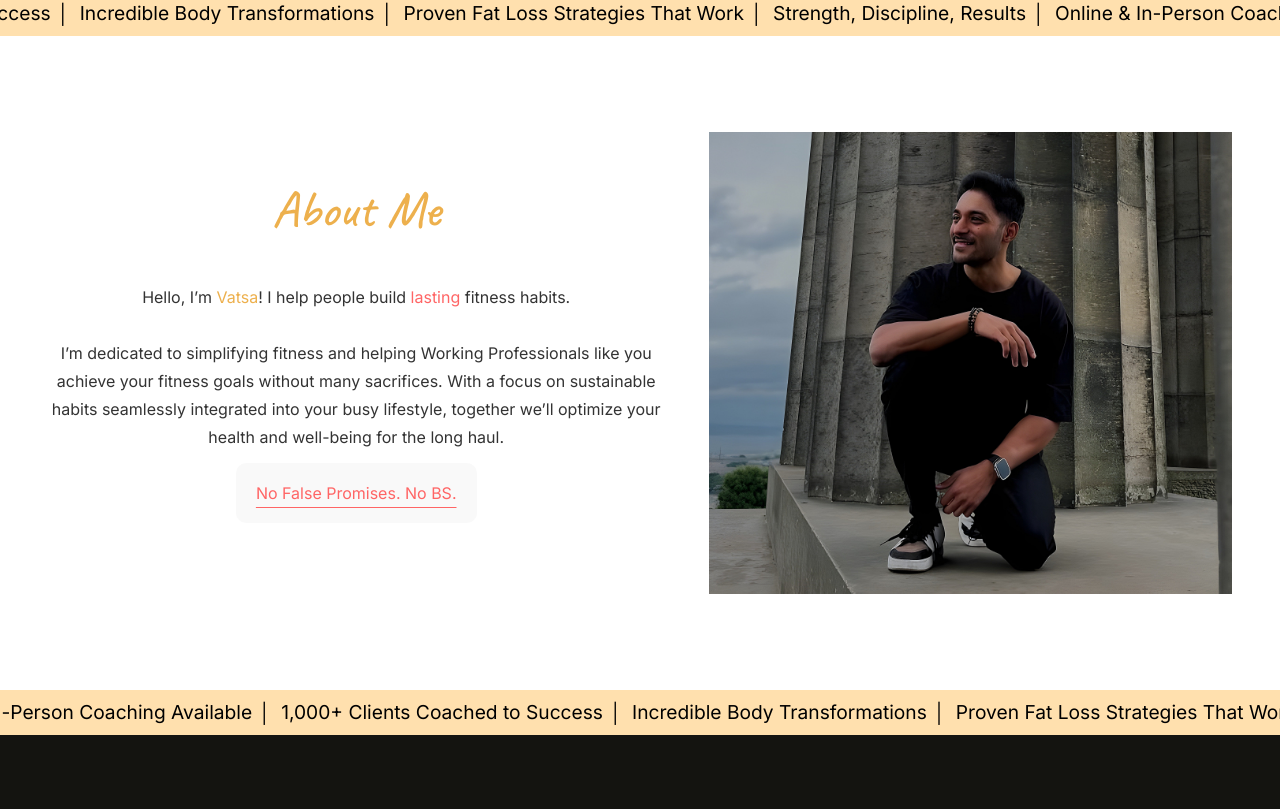
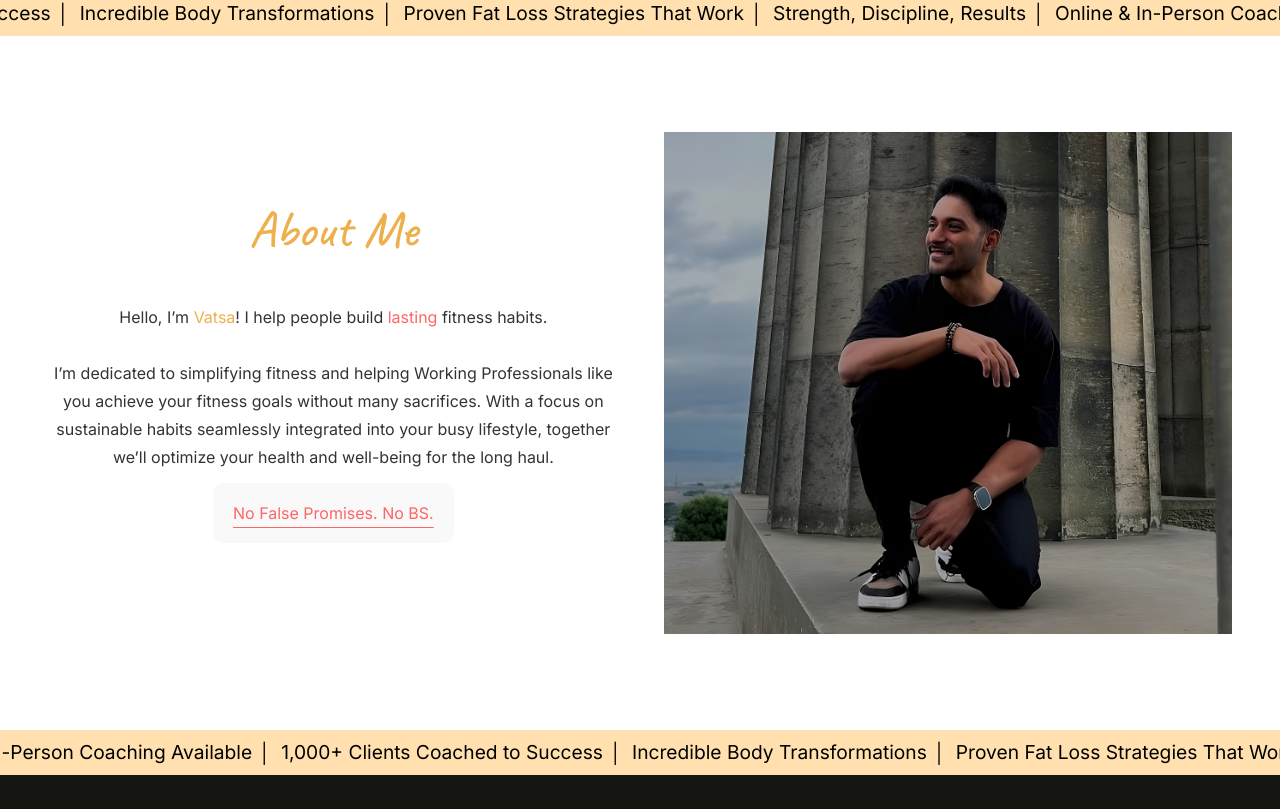
Before and after one commit to navdeepjaswal/FitLife-With-Vatsa, a React (Vite) app: page / in a window 1280 px wide. Shown: the part 751-1560 px from the top of the page. Built offline with nearby package versions, Linux system fonts and the light colour scheme.

Commit message:
fixed about - vatsa image proportions

```diff
--- a/src/Components/About/about.scss
+++ b/src/Components/About/about.scss
@@ -106,7 +106,8 @@ body,
 
 .content {
   animation: fadeIn 0.8s ease-out;
-  width: 55%;
+  min-width: 320px;
+  max-width: 48%;
 }
 
 @keyframes fadeIn {
```
Also changed, not shown: 1 other file (tests, documents, lock files or other folders).
